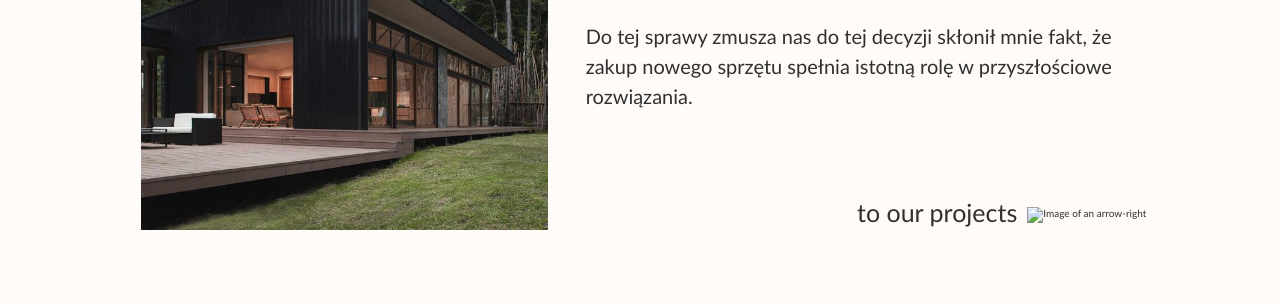
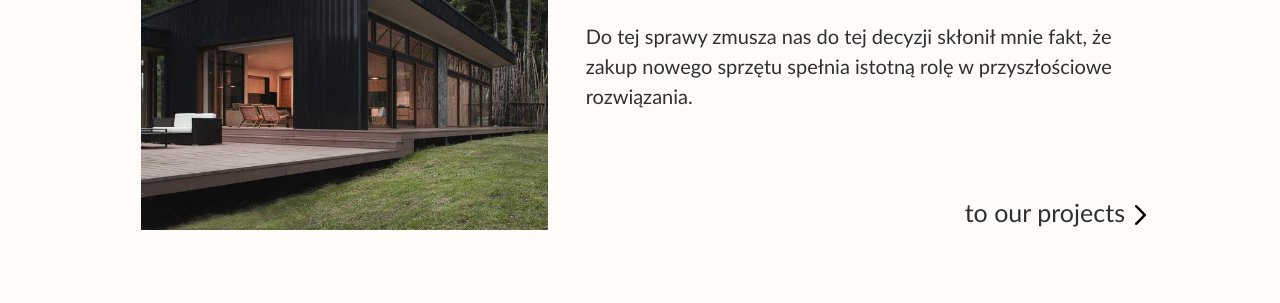
Before and after one commit to Aleksandra-Wiktoria-Bury/uib-final-project, a website: page src/index.html in a window 1280 px wide. Shown: the part 497-800 px from the top of the page. Drawn offline with nearby package versions, Linux system fonts and the light colour scheme; files that its build step writes are made by us from their sources.

Commit message:
picture-path

```diff
--- a/src/index.html
+++ b/src/index.html
@@ -55,7 +55,7 @@
             <span class="display-6 pe-3">to our projects</span
             ><img
               class="arrow"
-              src=./images/right-arrow.png"
+              src="../images/right-arrow.png"
               alt="Image of an arrow-right"
           /></a>
         </div>
```
